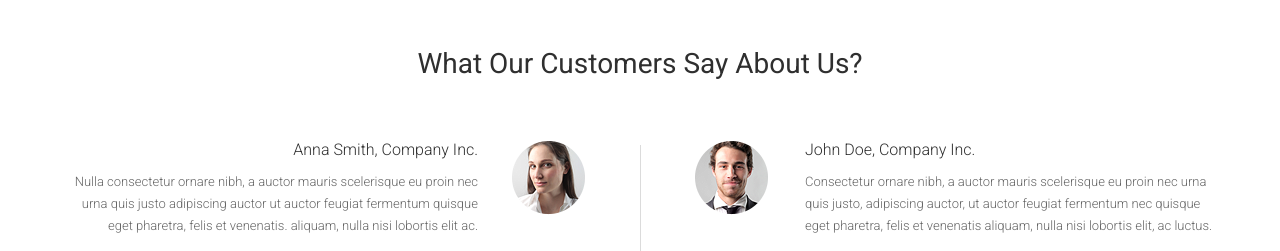
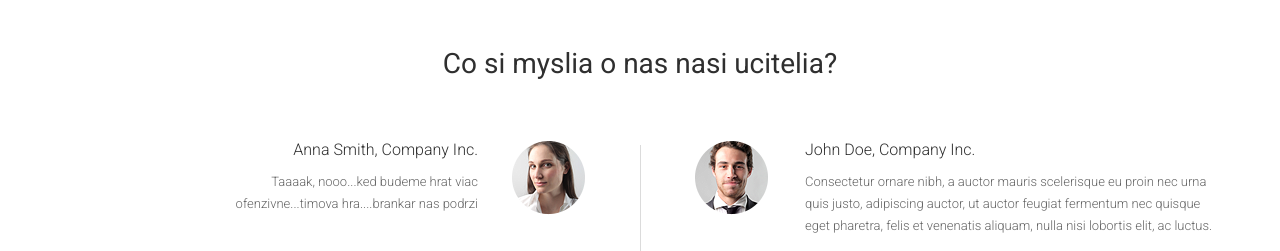
Before and after one commit to slamkalukas/timber, a plain HTML site: page index.html in a window 1280 px wide. Shown: the part 2670-2921 px from the top of the page. Drawn offline with nearby package versions, Linux system fonts and the light colour scheme.

Commit message:
Dalsia zmena
juuuj

```diff
--- a/index.html
+++ b/index.html
@@ -278,7 +278,7 @@
 		<div class="container">
 			<div class="row aboutUs">
 				<div class="col-md-12 ">
-					<h3>What Our Customers Say About Us?</h3>
+					<h3>Co si myslia o nas nasi ucitelia?</h3>
 				</div>
 			</div>
 		</div>
@@ -291,7 +291,7 @@
 						<div class="about1">
 						<img class="pic1Ab" src="images/picAbout/aboutP1.png">
 							<h3>Anna Smith, Company Inc.</h3>
-							<p>Nulla consectetur ornare nibh, a auctor mauris scelerisque eu proin nec urna quis justo adipiscing auctor ut auctor feugiat fermentum quisque eget pharetra, felis et venenatis. aliquam, nulla nisi lobortis elit ac.</p>
+							<p>Taaaak, nooo...ked budeme hrat viac ofenzivne...timova hra....brankar nas podrzi</p>
 						</div>
 					</div>
 					<div class="col-md-6">
```
